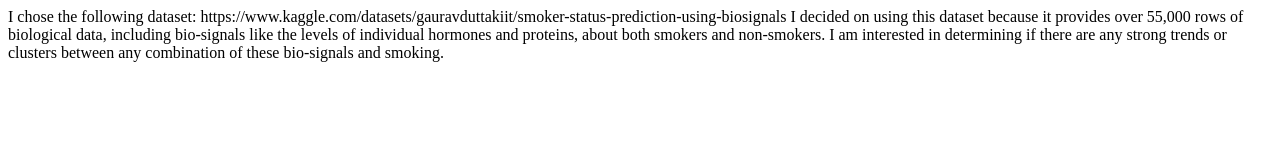
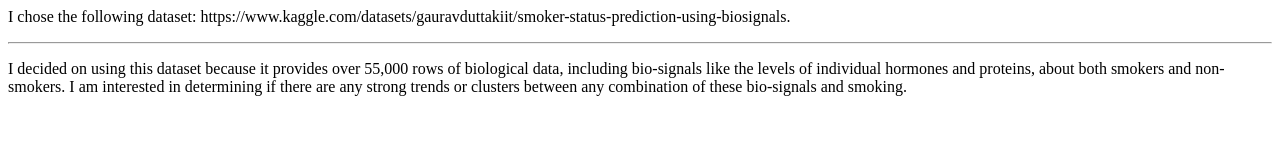
Before and after one commit to jrastogi1349342/jrastogi1349342.github.io, a plain HTML site: page index.html in a window 1280 px wide. Drawn offline with Linux system fonts and the light colour scheme.

Commit message:
Fix temp .html file

```diff
--- a/index.html
+++ b/index.html
@@ -5,8 +5,9 @@
         <title>Using Bio-Signals to Predict Smoker Status</title>
     </head>
     <body>
-        <p>I chose the following dataset: https://www.kaggle.com/datasets/gauravduttakiit/smoker-status-prediction-using-biosignals
-
+        <p>I chose the following dataset: https://www.kaggle.com/datasets/gauravduttakiit/smoker-status-prediction-using-biosignals.</p>
+        <hr>
+        <p>
         I decided on using this dataset because it provides over 55,000 rows of biological data, including bio-signals like the levels of
         individual hormones and proteins, about both smokers and non-smokers. I am interested in determining if there are any strong trends
         or clusters between any combination of these bio-signals and smoking. </p>
```
